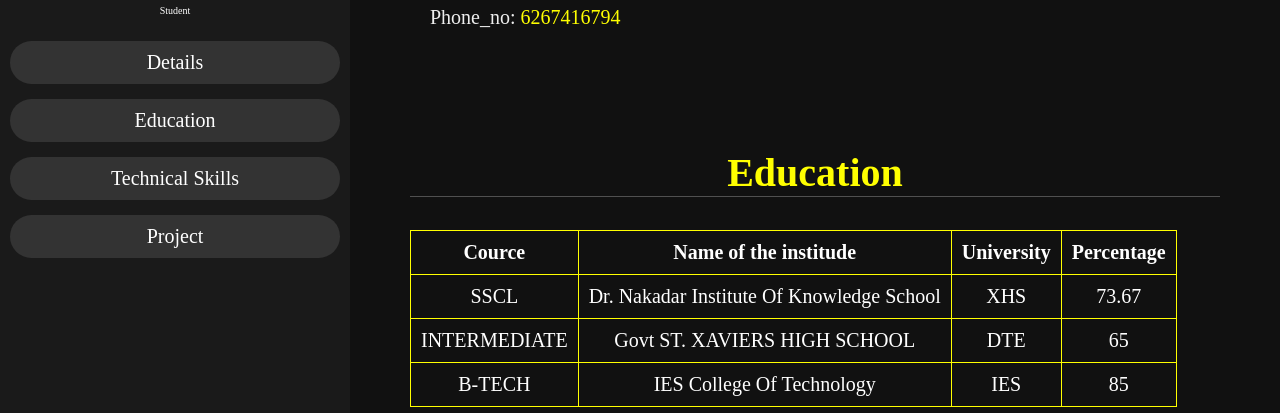
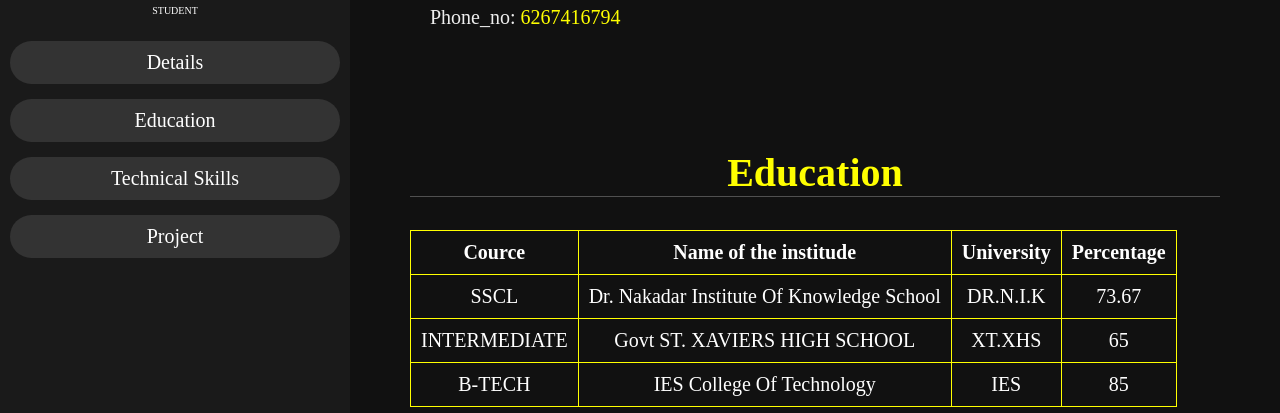
Before and after one commit to Pyadav12345/pradeep.github.io, a plain HTML site: page index.html in a window 1280 px wide. Shown: the part 334-747 px from the top of the page. Drawn offline with Linux system fonts and the light colour scheme.

Commit message:
Update index.html

```diff
--- a/index.html
+++ b/index.html
@@ -12,7 +12,7 @@
        <div class="user">
        <img src="pradeep-removebg.png">
        <h5 class="nm">PRADEEP YADAV</h5>
-       <p class="jb">Student</p>
+       <p class="jb">STUDENT</p>
        </div>
        <nav class="nv">
           <ul>
@@ -47,13 +47,13 @@
         <tr>
             <td>SSCL</td>
             <td>Dr. Nakadar Institute Of Knowledge School</td>
-            <td>XHS</td>
+            <td>DR.N.I.K</td>
             <td>73.67</td>
         </tr>
         <tr>
             <td>INTERMEDIATE</td>
             <td>Govt ST. XAVIERS HIGH SCHOOL</td>
-            <td>DTE</td>
+            <td>XT.XHS</td>
             <td>65</td>
         </tr>
         <tr>
```
